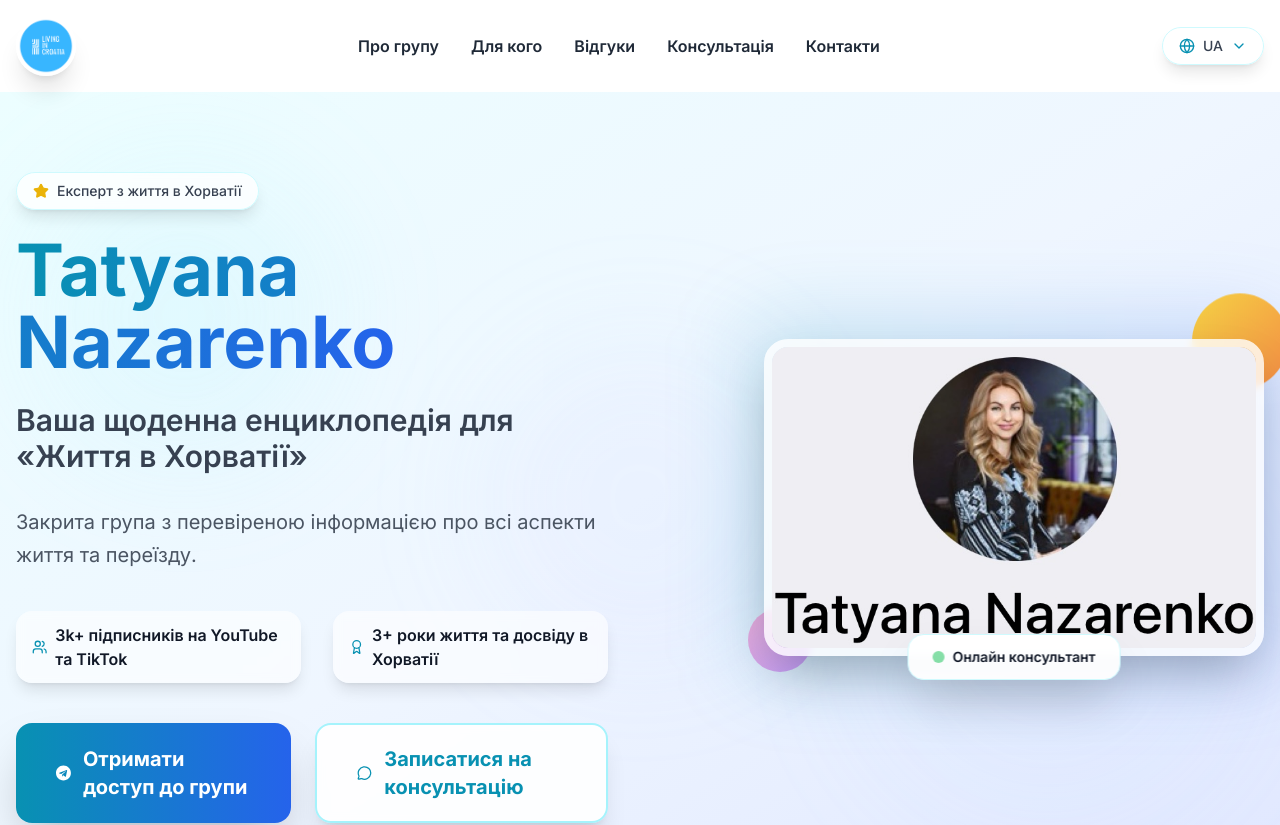
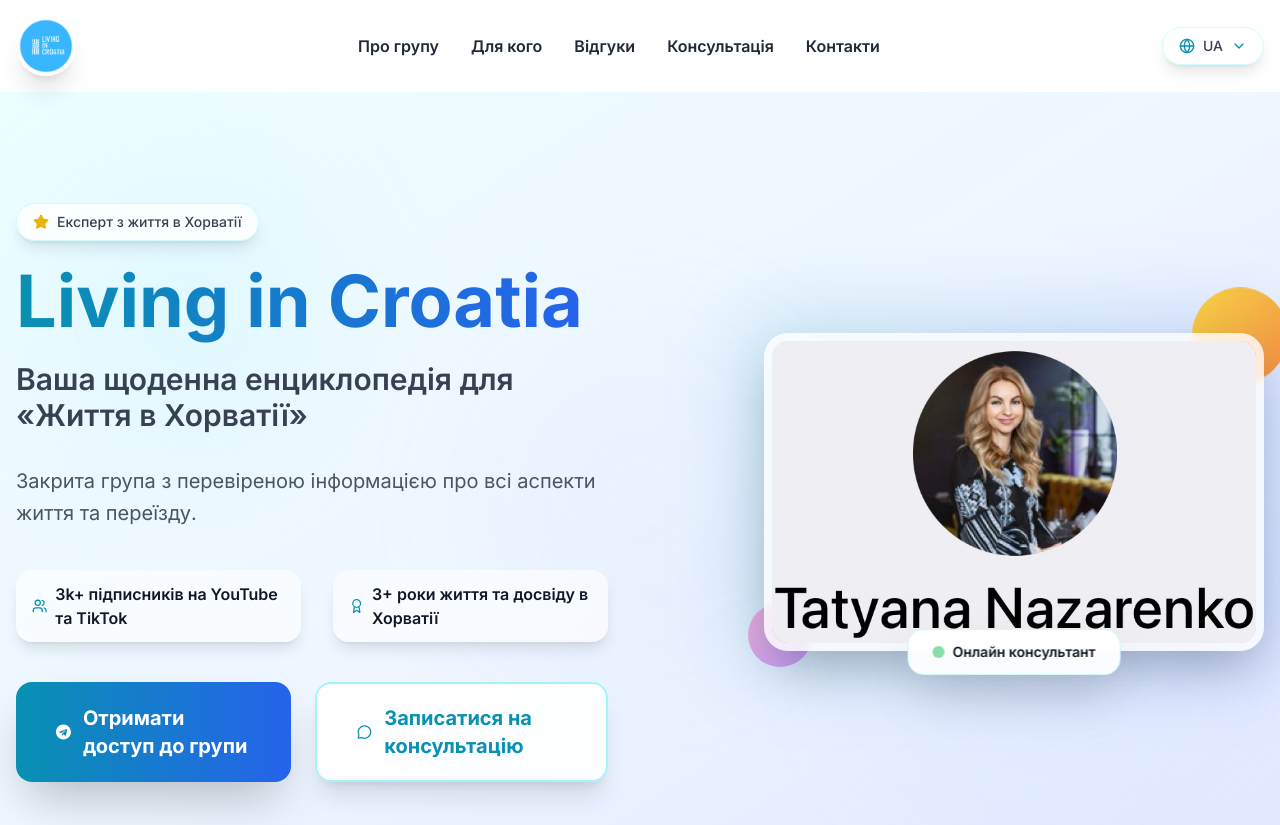
Before and after one commit to Dinaris/living-in-croatia-site, a Next.js app: page / in a window 1280 px wide. Shown: the top 825 px of the page. Built offline with nearby package versions, Linux system fonts and the light colour scheme.

Commit message:
add localization part 3

```diff
--- a/src/components/Hero.tsx
+++ b/src/components/Hero.tsx
@@ -48,7 +48,7 @@ export default function Hero() {
 
             <h1 className="text-5xl md:text-6xl lg:text-7xl font-bold text-gray-900 mb-6 leading-tight text-center lg:text-left">
               <span className="bg-gradient-to-r from-cyan-600 to-blue-600 bg-clip-text text-transparent">
-                {siteConfig.name}
+                Living in Croatia
               </span>
             </h1>
 
```
